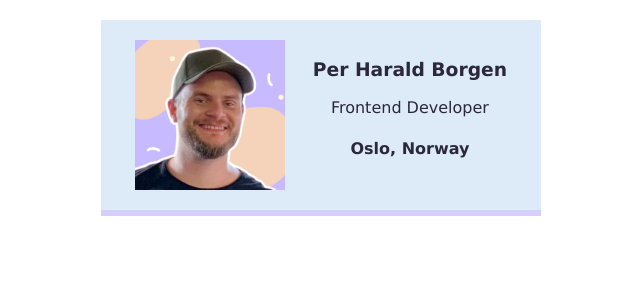
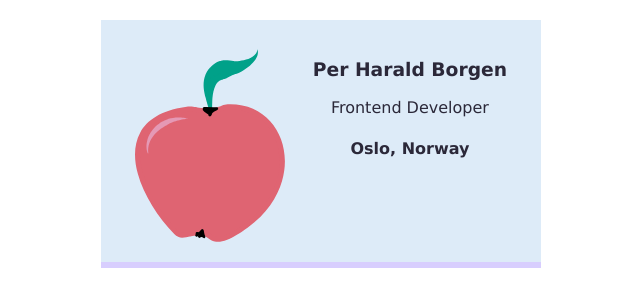
Before and after one commit to ewingella/teste-web, a plain HTML site: page Scrim-s03bcu0/index.html in a window 1280 px wide. Shown: the whole page, without its empty margins (319-959 px from the left). Drawn offline with Linux system fonts and the light colour scheme.

Commit message:
continu test
suite des test

```diff
--- a/Scrim-s03bcu0/index.html
+++ b/Scrim-s03bcu0/index.html
@@ -4,7 +4,7 @@
     </head>
     <body>
         <div class="card">
-            <img class="avatar" src="images/per.png"
+            <img class="avatar" src="images/Pomme.svg"
                 alt="Per Harald Borgen smiling at the camera with a colorful background">
             <div>
                 <h3>Per Harald Borgen</h3>
```
Also changed, not shown: Scrim-s03bcu0/images/Pomme.svg (added), Scrim-s03bcu0/index.js (added), 1 other file.
